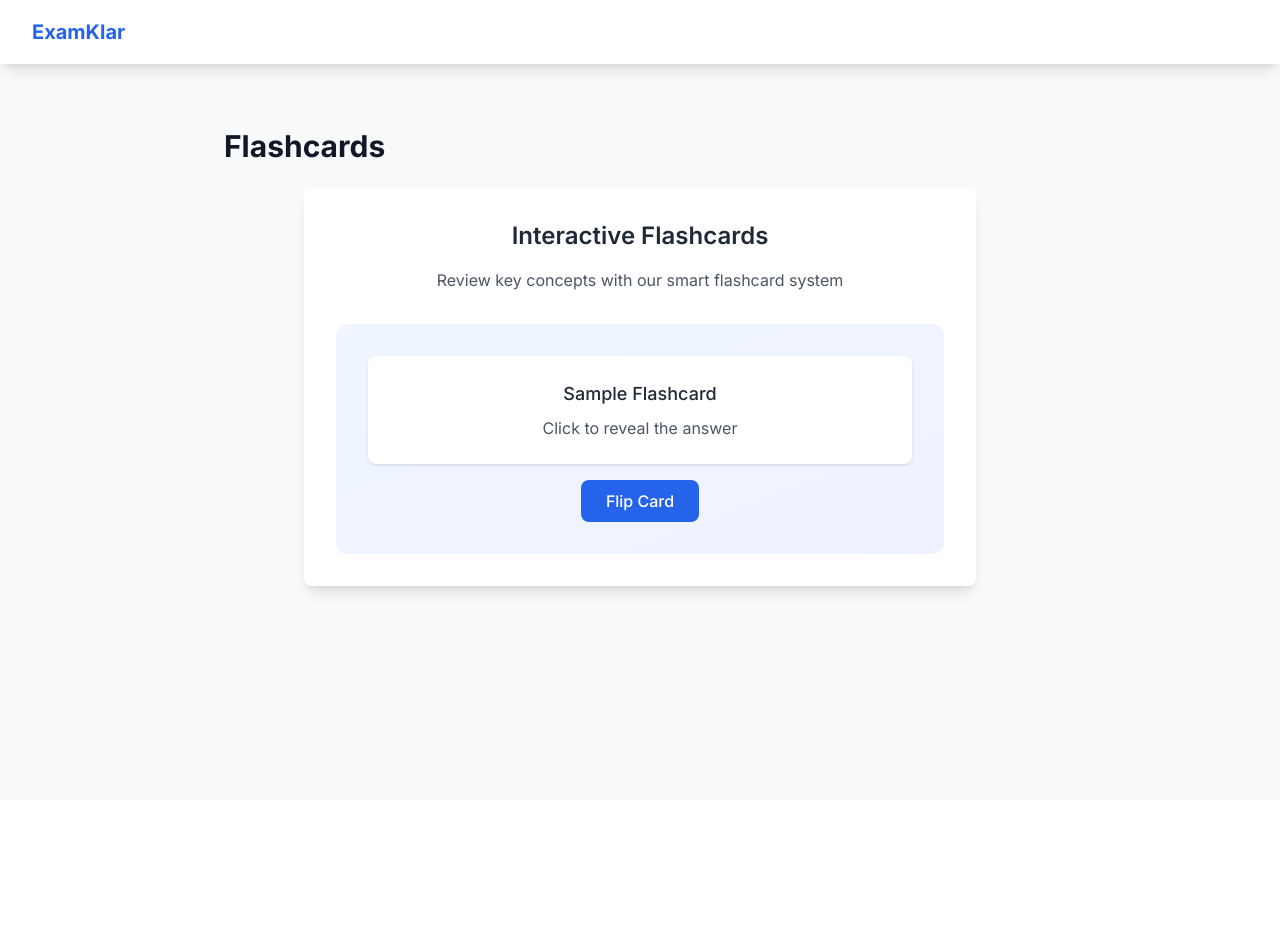
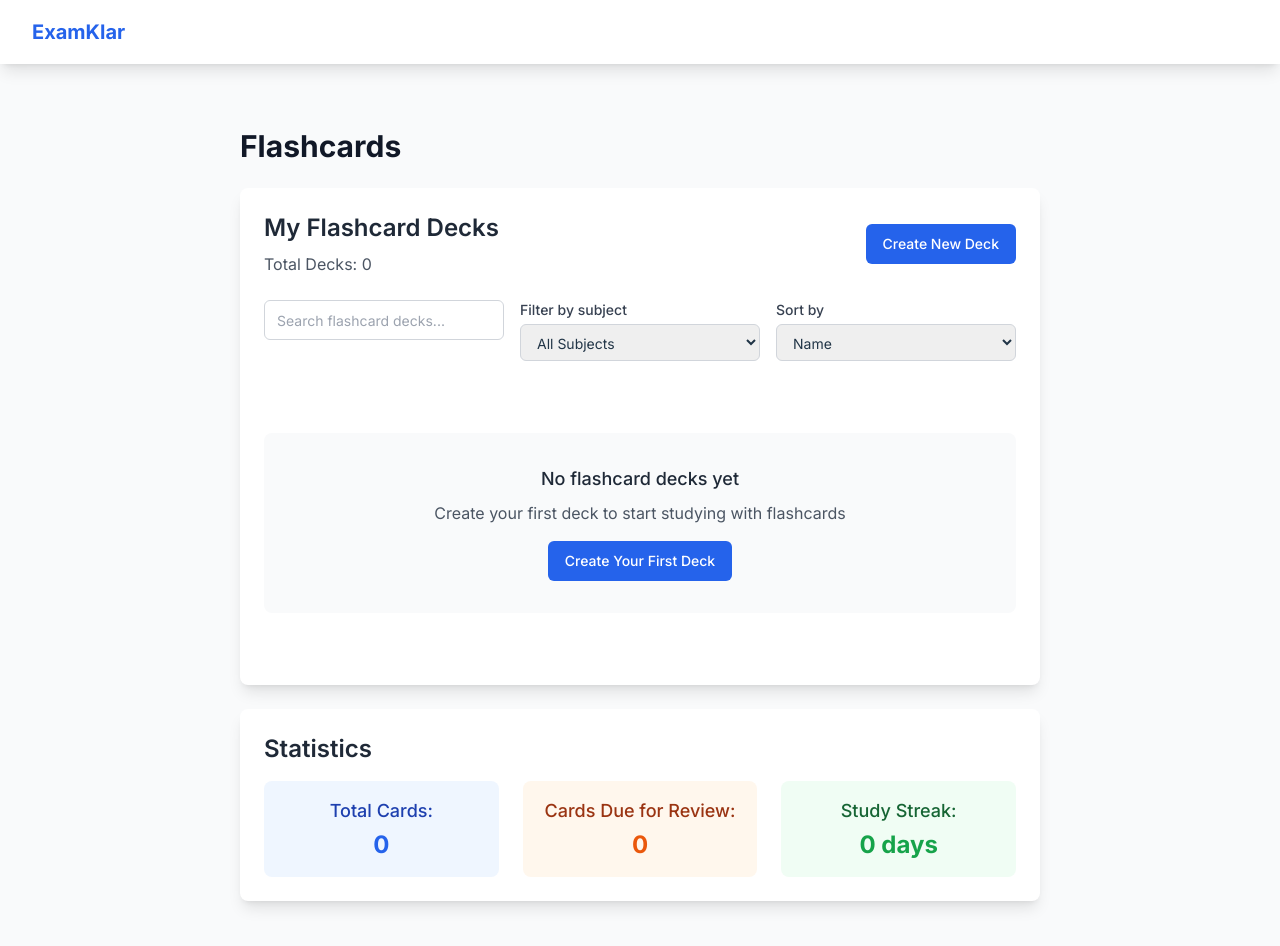
Before and after one commit to Baragji/EksamKlarReboot, a React (Vite) app in the folder examklar-tdd/: page /flashcards in a window 1280 px wide. Shown: the top 946 px of the page. Before the commit the page ends 800 px from the top, so only its background shows below. Built offline with nearby package versions, Linux system fonts and the light colour scheme.

Commit message:
feat: Enhance FlashcardsPage with deck management, search, filter, and statistics features

```diff
--- a/examklar-tdd/src/pages/FlashcardsPage.tsx
+++ b/examklar-tdd/src/pages/FlashcardsPage.tsx
@@ -1,30 +1,146 @@
+import { useState } from 'react'
+import { Button } from '../components/ui/Button'
+import { Input } from '../components/ui/Input'
+
 const FlashcardsPage = () => {
+  const [searchTerm, setSearchTerm] = useState('')
+  const [selectedSubject, setSelectedSubject] = useState('All Subjects')
+  const [sortBy, setSortBy] = useState('name')
+
+  // Mock data for development
+  const subjects = ['All Subjects', 'Mathematics', 'Science', 'History', 'Languages']
+  const sortOptions = [
+    { value: 'name', label: 'Name' },
+    { value: 'created', label: 'Date Created' },
+    { value: 'modified', label: 'Last Modified' },
+    { value: 'cards', label: 'Number of Cards' }
+  ]
+
+  const deckCount = 0
+  const totalCards = 0
+  const cardsReview = 0
+
   return (
-    <div className="py-8">
+    <div className="py-8 px-4 max-w-6xl mx-auto">
       <h1 className="text-3xl font-bold text-gray-900 mb-6">
         Flashcards
       </h1>
-      <div className="bg-white rounded-lg shadow-lg p-8 max-w-2xl mx-auto">
-        <div className="text-center mb-8">
-          <h2 className="text-2xl font-semibold text-gray-800 mb-4">
-            Interactive Flashcards
-          </h2>
-          <p className="text-gray-600">
-            Review key concepts with our smart flashcard system
-          </p>
-        </div>
-        <div className="bg-gradient-to-br from-blue-50 to-indigo-50 rounded-xl p-8 text-center">
-          <div className="bg-white rounded-lg shadow p-6 mb-4">
-            <h3 className="text-lg font-medium text-gray-800 mb-2">
-              Sample Flashcard
-            </h3>
+
+      {/* Deck Management Section */}
+      <div className="bg-white rounded-lg shadow-lg p-6 mb-6">
+        <div className="flex justify-between items-center mb-6">
+          <div>
+            <h2 className="text-2xl font-semibold text-gray-800 mb-2">
+              My Flashcard Decks
+            </h2>
             <p className="text-gray-600">
-              Click to reveal the answer
+              Total Decks: {deckCount}
             </p>
           </div>
-          <button className="bg-blue-600 text-white px-6 py-2 rounded-lg hover:bg-blue-700">
-            Flip Card
-          </button>
+          <Button variant="primary" size="md">
+            Create New Deck
+          </Button>
+        </div>
+
+        {/* Search and Filter Controls */}
+        <div className="grid grid-cols-1 md:grid-cols-3 gap-4 mb-6">
+          {/* Search Input */}
+          <div>
+            <Input
+              type="text"
+              placeholder="Search flashcard decks..."
+              value={searchTerm}
+              onChange={(e) => setSearchTerm(e.target.value)}
+              role="searchbox"
+              aria-label="Search flashcard decks"
+            />
+          </div>
+
+          {/* Subject Filter */}
+          <div>
+            <label htmlFor="subject-filter" className="block text-sm font-medium text-gray-700 mb-1">
+              Filter by subject
+            </label>
+            <select
+              id="subject-filter"
+              className="w-full rounded-md border border-gray-300 px-3 py-2 text-sm focus:outline-none focus:ring-2 focus:ring-blue-500 focus:border-blue-500"
+              value={selectedSubject}
+              onChange={(e) => setSelectedSubject(e.target.value)}
+            >
+              {subjects.map((subject) => (
+                <option key={subject} value={subject}>
+                  {subject}
+                </option>
+              ))}
+            </select>
+          </div>
+
+          {/* Sort Options */}
+          <div>
+            <label htmlFor="sort-by" className="block text-sm font-medium text-gray-700 mb-1">
+              Sort by
+            </label>
+            <select
+              id="sort-by"
+              className="w-full rounded-md border border-gray-300 px-3 py-2 text-sm focus:outline-none focus:ring-2 focus:ring-blue-500 focus:border-blue-500"
+              value={sortBy}
+              onChange={(e) => setSortBy(e.target.value)}
+            >
+              {sortOptions.map((option) => (
+                <option key={option.value} value={option.value}>
+                  {option.label}
+                </option>
+              ))}
+            </select>
+          </div>
+        </div>
+
+        {/* Empty State */}
+        <div className="text-center py-12">
+          <div className="bg-gray-50 rounded-lg p-8">
+            <h3 className="text-lg font-medium text-gray-800 mb-2">
+              No flashcard decks yet
+            </h3>
+            <p className="text-gray-600 mb-4">
+              Create your first deck to start studying with flashcards
+            </p>
+            <Button variant="primary" size="md">
+              Create Your First Deck
+            </Button>
+          </div>
+        </div>
+      </div>
+
+      {/* Statistics Section */}
+      <div className="bg-white rounded-lg shadow-lg p-6">
+        <h2 className="text-2xl font-semibold text-gray-800 mb-4">
+          Statistics
+        </h2>
+        <div className="grid grid-cols-1 md:grid-cols-3 gap-6">
+          <div className="bg-blue-50 rounded-lg p-4 text-center">
+            <h3 className="text-lg font-medium text-blue-800 mb-1">
+              Total Cards:
+            </h3>
+            <p className="text-2xl font-bold text-blue-600">
+              {totalCards}
+            </p>
+          </div>
+          <div className="bg-orange-50 rounded-lg p-4 text-center">
+            <h3 className="text-lg font-medium text-orange-800 mb-1">
+              Cards Due for Review:
+            </h3>
+            <p className="text-2xl font-bold text-orange-600">
+              {cardsReview}
+            </p>
+          </div>
+          <div className="bg-green-50 rounded-lg p-4 text-center">
+            <h3 className="text-lg font-medium text-green-800 mb-1">
+              Study Streak:
+            </h3>
+            <p className="text-2xl font-bold text-green-600">
+              0 days
+            </p>
+          </div>
         </div>
       </div>
     </div>
```
Also changed, not shown: 1 other file (tests, documents, lock files or other folders).
